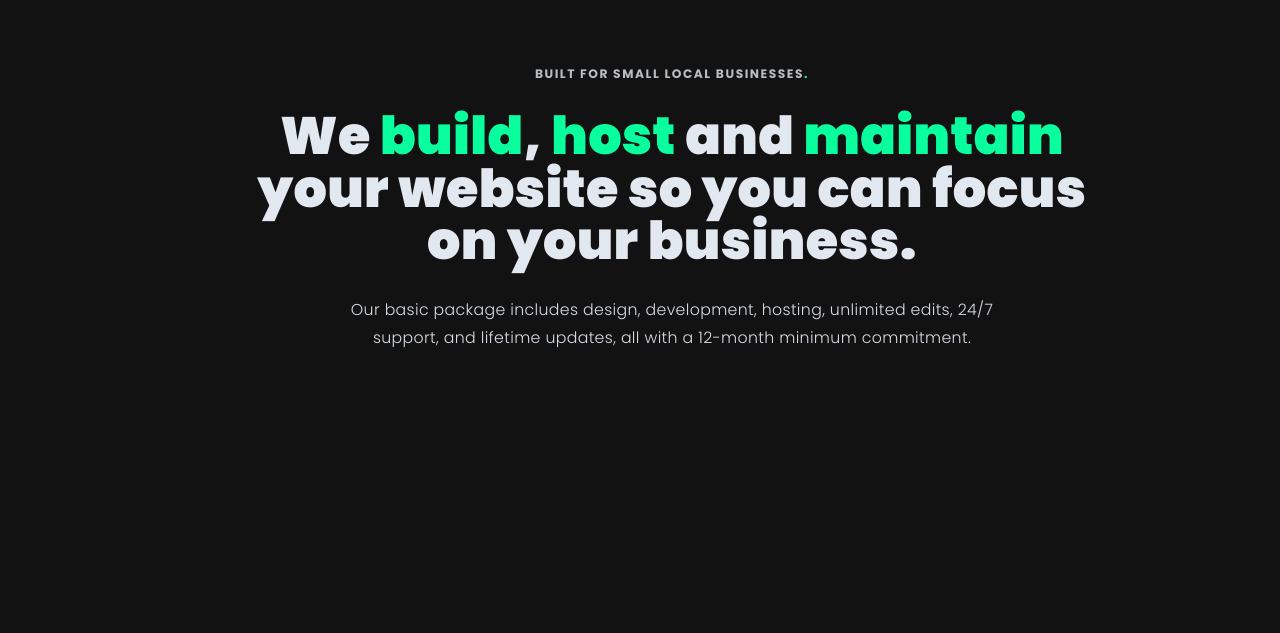
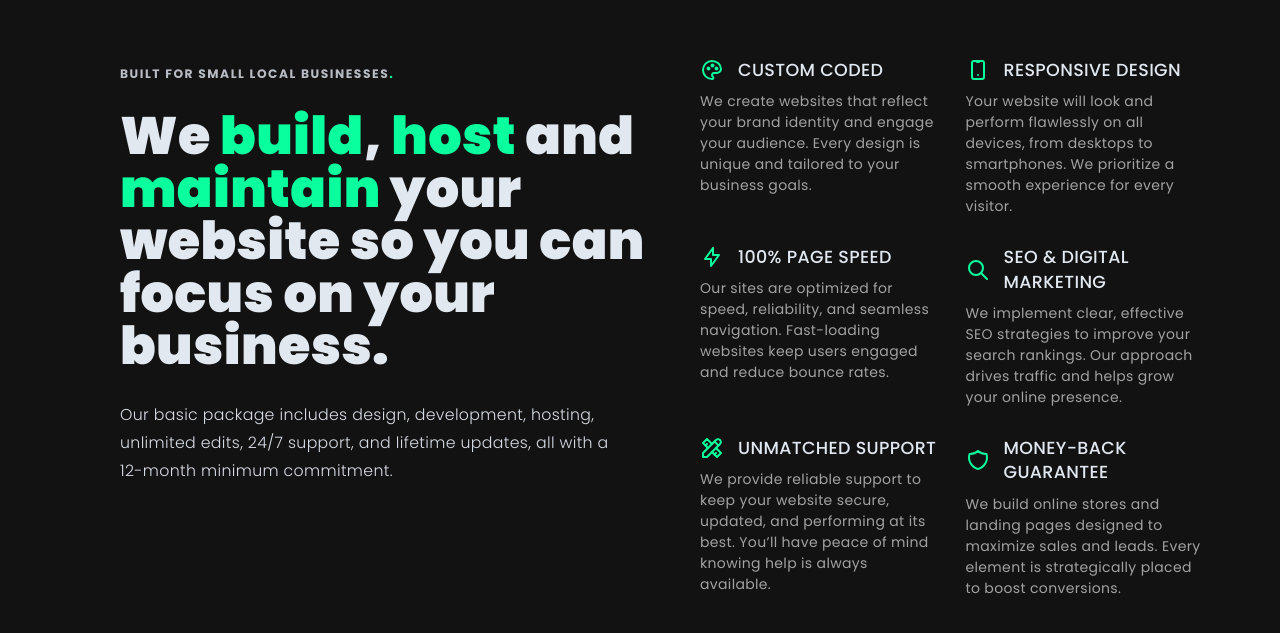
Before and after one commit to zabe-dev/bridgestackstudio, a Next.js app: page / in a window 1280 px wide. Shown: the part 2095-2728 px from the top of the page. Before the commit the page ends 2622 px from the top, so only its background shows below. Built offline with nearby package versions, Linux system fonts and the light colour scheme.

Commit message:
feat: update services section

```diff
--- a/src/components/about-section.tsx
+++ b/src/components/about-section.tsx
@@ -8,7 +8,6 @@ import RevealOnScroll from "./reveal-on-scroll";
 
 export default function AboutSection() {
 	return (
-		<RevealOnScroll delay={0.5}>
 		<section
 			id="about"
 			className="mx-auto flex max-w-[1400px] flex-col-reverse px-8 py-12 md:grid md:grid-cols-2 md:py-48"
@@ -32,6 +31,7 @@ export default function AboutSection() {
 					/>
 				</motion.div>
 			</div>
+			<RevealOnScroll delay={0.5}>
 				<div className="flex flex-col gap-6 py-2 md:gap-8">
 					<div className="flex flex-wrap gap-2">
 						<p className="text-foreground/80 text-xs font-bold tracking-widest uppercase md:text-sm">
@@ -69,7 +69,7 @@ export default function AboutSection() {
 						</Link>
 					</div>
 				</div>
+			</RevealOnScroll>
 		</section>
-		</RevealOnScroll>
 	);
 }
--- a/src/components/hero-section.tsx
+++ b/src/components/hero-section.tsx
@@ -9,11 +9,11 @@ import { Button } from "./ui/button";
 
 export default function HeroSection() {
 	return (
-		<RevealOnScroll delay={0.5}>
 		<section
 			id="hero"
 			className="mx-auto flex max-w-[1440px] flex-col px-8 py-12 md:grid md:grid-cols-2 md:py-48"
 		>
+			<RevealOnScroll delay={0.5}>
 				<div className="flex flex-col gap-6 pt-2 md:gap-8">
 					<div className="flex flex-wrap gap-2">
 						{["CUSTOM CODED", "BLAZING FAST", "ZERO HASSLE"].map(
@@ -62,6 +62,7 @@ export default function HeroSection() {
 						</Button>
 					</div>
 				</div>
+			</RevealOnScroll>
 			<div className="relative">
 				<motion.div
 					animate={{ y: [0, -15, 0] }}
@@ -82,6 +83,5 @@ export default function HeroSection() {
 				</motion.div>
 			</div>
 		</section>
-		</RevealOnScroll>
 	);
 }
--- a/src/components/services-section.tsx
+++ b/src/components/services-section.tsx
@@ -1,15 +1,63 @@
 "use client";
 
+import {
+	IconBolt,
+	IconDeviceMobile,
+	IconPalette,
+	IconSearch,
+	IconShield,
+	IconTools,
+} from "@tabler/icons-react";
+import { motion } from "motion/react";
 import RevealOnScroll from "./reveal-on-scroll";
+
+export const services = [
+	{
+		title: "Custom Coded",
+		description:
+			"We create websites that reflect your brand identity and engage your audience. Every design is unique and tailored to your business goals.",
+		icon: <IconPalette />,
+	},
+	{
+		title: "Responsive Design",
+		description:
+			"Your website will look and perform flawlessly on all devices, from desktops to smartphones. We prioritize a smooth experience for every visitor.",
+		icon: <IconDeviceMobile />,
+	},
+	{
+		title: "100% Page Speed",
+		description:
+			"Our sites are optimized for speed, reliability, and seamless navigation. Fast-loading websites keep users engaged and reduce bounce rates.",
+		icon: <IconBolt />,
+	},
+	{
+		title: "SEO & Digital Marketing",
+		description:
+			"We implement clear, effective SEO strategies to improve your search rankings. Our approach drives traffic and helps grow your online presence.",
+		icon: <IconSearch />,
+	},
+	{
+		title: "Unmatched Support",
+		description:
+			"We provide reliable support to keep your website secure, updated, and performing at its best. You’ll have peace of mind knowing help is always available.",
+		icon: <IconTools />,
+	},
+	{
+		title: "Money-back Guarantee",
+		description:
+			"We build online stores and landing pages designed to maximize sales and leads. Every element is strategically placed to boost conversions.",
+		icon: <IconShield />,
+	},
+];
 
 export default function ServicesSection() {
 	return (
-		<RevealOnScroll delay={0.5}>
-			<section
-				id="services"
-				className="mx-auto flex max-w-[1400px] flex-col gap-4 px-8 py-12 md:py-48"
-			>
-				<div className="mx-auto flex max-w-5xl flex-col items-center justify-center gap-8 py-2 text-center">
+		<section
+			id="services"
+			className="mx-auto flex max-w-[1400px] flex-col gap-4 px-8 py-12 md:grid md:grid-cols-2 md:py-48"
+		>
+			<RevealOnScroll delay={0.2}>
+				<div className="mx-auto flex max-w-5xl flex-col gap-8 py-2">
 					<p className="text-foreground/80 text-xs font-bold tracking-widest uppercase md:text-sm">
 						BUILT FOR SMALL LOCAL BUSINESSES
 						<span className="text-primary">.</span>
@@ -20,13 +68,32 @@ export default function ServicesSection() {
 						<span className="text-primary">maintain</span> your website so you
 						can focus on your business.
 					</p>
-					<p className="text-foreground/95 max-w-3xl leading-7 font-light md:text-lg md:leading-8">
+					<p className="text-foreground/95 max-w-xl leading-7 font-light md:text-lg md:leading-8">
 						Our basic package includes design, development, hosting, unlimited
 						edits, 24/7 support, and lifetime updates, all with a 12-month
 						minimum commitment.
 					</p>
 				</div>
-			</section>
-		</RevealOnScroll>
+			</RevealOnScroll>
+
+			<div className="grid gap-8 md:px-6 lg:grid-cols-2">
+				{services.map(({ title, description, icon }, index) => (
+					<RevealOnScroll key={title} delay={index * 0.1}>
+						<motion.div
+							className="flex flex-col gap-0.5"
+							initial={{ opacity: 0, y: 20 }}
+							whileInView={{ opacity: 1, y: 0 }}
+							viewport={{ once: true }}
+							transition={{ duration: 0.5, ease: "easeOut" }}
+						>
+							<h3 className="mb-2 flex items-center gap-4 text-xl font-medium uppercase">
+								<span className="text-primary">{icon}</span> {title}
+							</h3>
+							<p className="text-muted-foreground">{description}</p>
+						</motion.div>
+					</RevealOnScroll>
+				))}
+			</div>
+		</section>
 	);
 }
```
Lines whose indentation alone changed are shown as unchanged.
